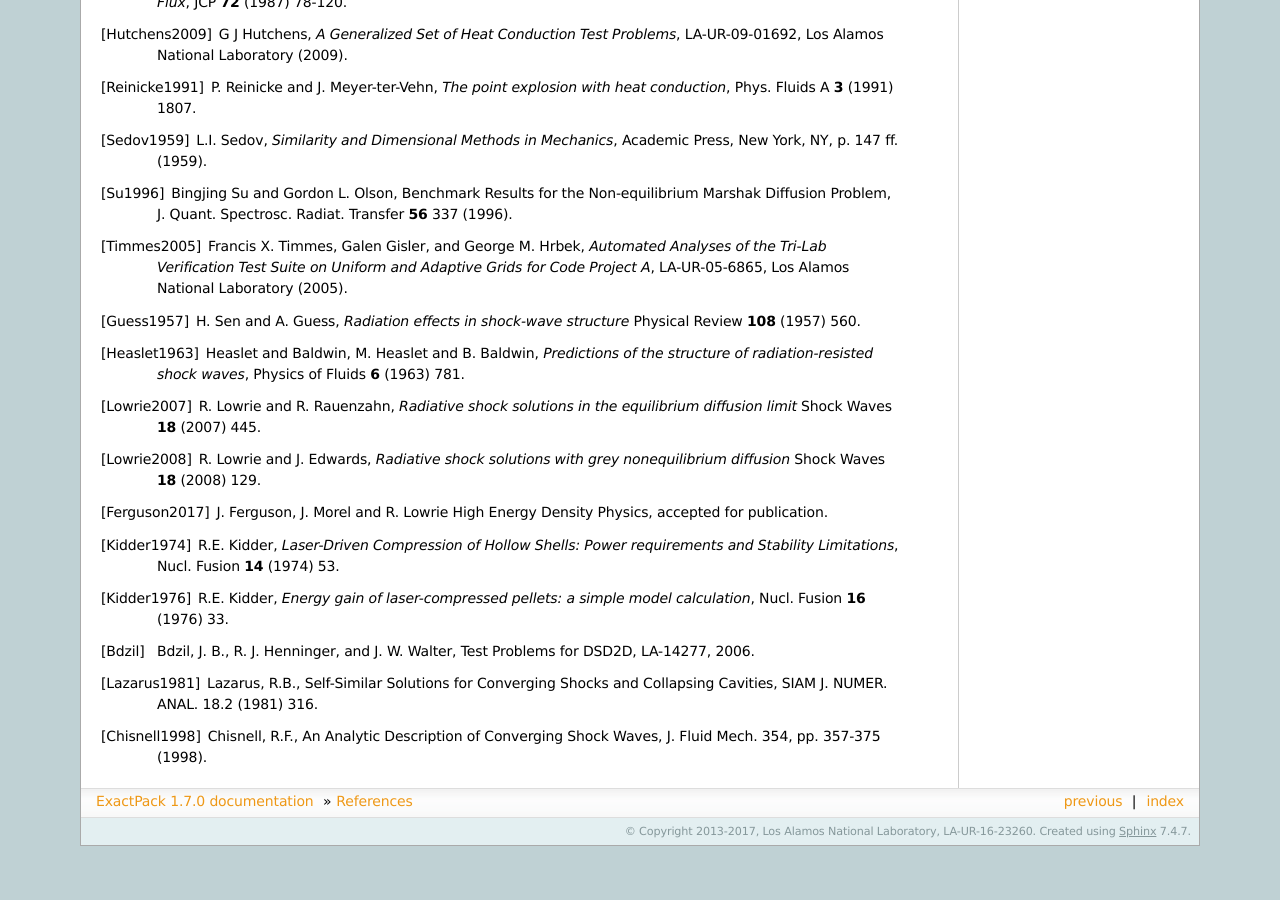
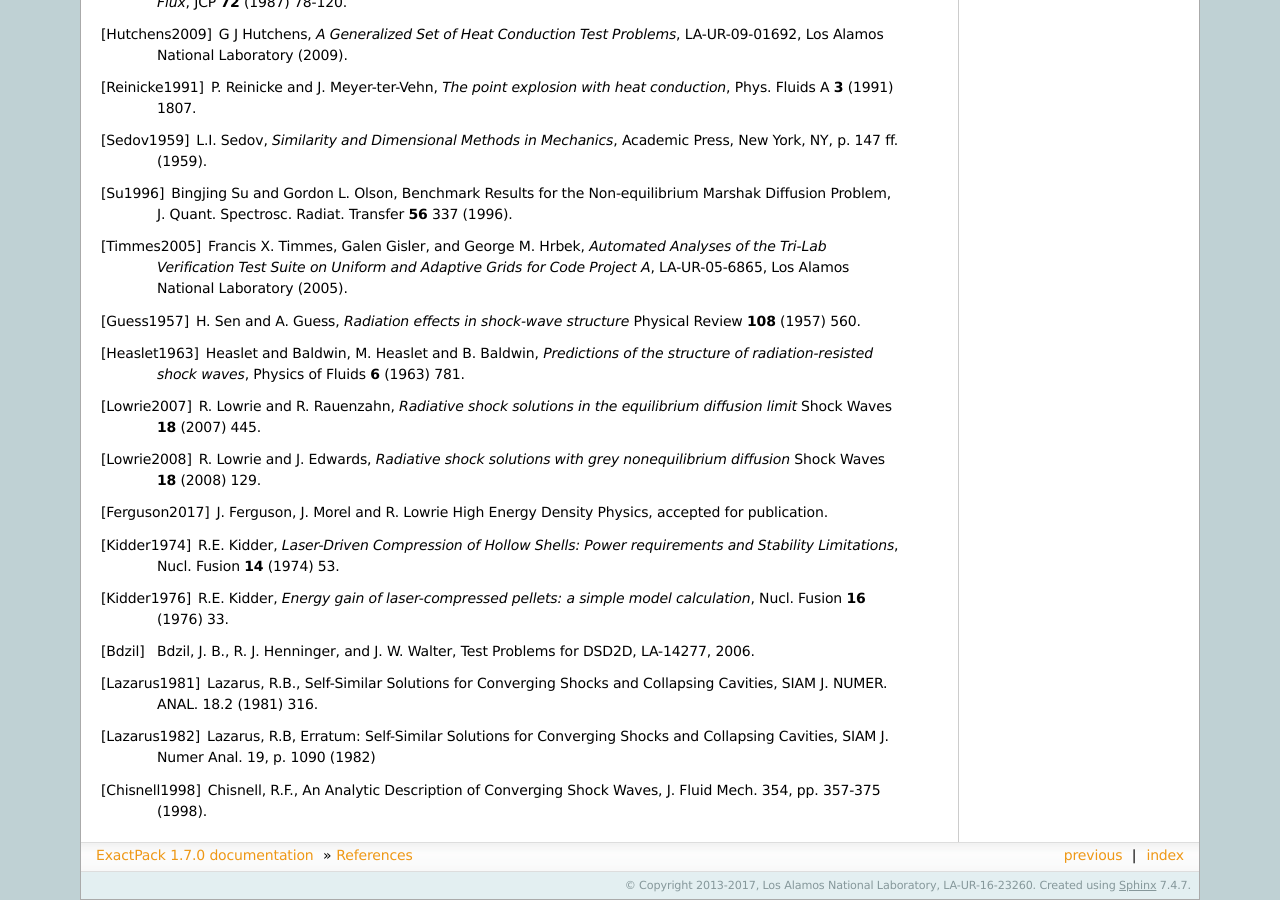
Before and after one commit to lanl/ExactPack, a Sphinx documentation site: the page built from doc/source/references.rst, in a window 1280 px wide and 900 px high, scrolled down 1057 px. Built offline with Sphinx 7.4.7, drawn with Linux system fonts in a browser that asks for light colours; before the commit the page ends 1903 px from its top, so only the background shows below that.

```diff
--- a/doc/source/references.rst
+++ b/doc/source/references.rst
@@ -173,6 +173,11 @@ References
    Self-Similar Solutions for Converging Shocks and Collapsing Cavities,
    SIAM J. NUMER. ANAL. 18.2 (1981) 316.
 
+.. [Lazarus1982]
+   Lazarus, R.B,
+   Erratum: Self-Similar Solutions for Converging Shocks and Collapsing Cavities,
+   SIAM J. Numer Anal. 19, p. 1090 (1982)
+
 .. [Chisnell1998]
    Chisnell, R.F.,
    An Analytic Description of Converging Shock Waves,
```
Also changed, not shown: doc/source/solvers/guderley.rst (+12 -0 lines).
